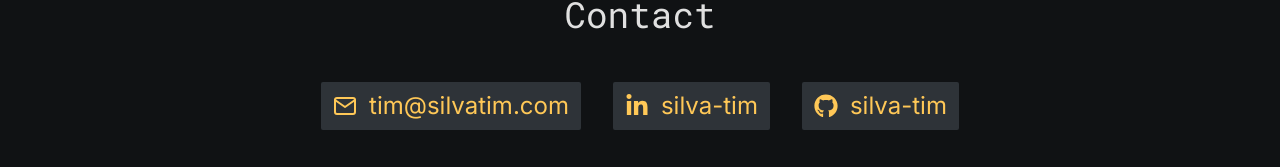
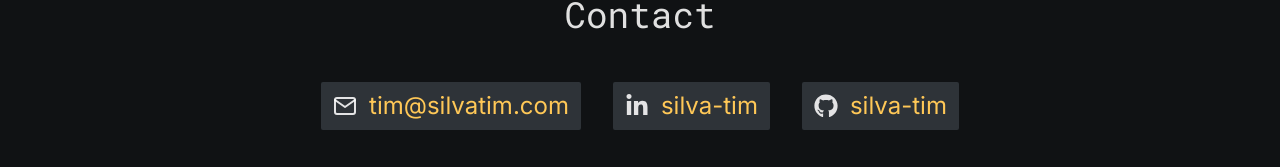
Before and after one commit to silva-tim/portfolio-website, a React (Vite) app: page / in a window 1280 px wide. Shown: the part 3318-3485 px from the top of the page. Built offline with nearby package versions, Linux system fonts and the light colour scheme.

Commit message:
Color change

```diff
--- a/src/components/Contact.tsx
+++ b/src/components/Contact.tsx
@@ -6,17 +6,26 @@ export default function Contact() {
     <section id="contact" className="pb-10">
       <h1 className="p-12 font-mono text-4xl text-center">Contact</h1>
       <div className="flex justify-center gap-8">
-        <div className="flex items-center gap-3 px-3 py-2 text-2xl rounded-sm hover:underline bg-mainLight text-secondary">
+        <div className="flex items-center gap-3 px-3 py-2 text-2xl rounded-sm hover:underline bg-mainLight">
           <FiMail />
-          <a href="mailto: tim@silvatim.com">tim@silvatim.com</a>
+          <a href="mailto: tim@silvatim.com" className="text-secondary">
+            tim@silvatim.com
+          </a>
         </div>
-        <div className="flex items-center gap-3 px-3 py-2 text-2xl rounded-sm hover:underline text-secondary bg-mainLight">
+        <div className="flex items-center gap-3 px-3 py-2 text-2xl rounded-sm hover:underline bg-mainLight">
           <FaLinkedinIn />
-          <a href="https://www.linkedin.com/in/silva-tim/">silva-tim</a>
+          <a
+            href="https://www.linkedin.com/in/silva-tim/"
+            className="text-secondary"
+          >
+            silva-tim
+          </a>
         </div>
-        <div className="flex items-center gap-3 px-3 py-2 text-2xl rounded-sm hover:underline text-secondary bg-mainLight">
+        <div className="flex items-center gap-3 px-3 py-2 text-2xl rounded-sm hover:underline bg-mainLight">
           <FaGithub />
-          <a href="https://github.com/silva-tim">silva-tim</a>
+          <a href="https://github.com/silva-tim" className="text-secondary">
+            silva-tim
+          </a>
         </div>
       </div>
     </section>
```
